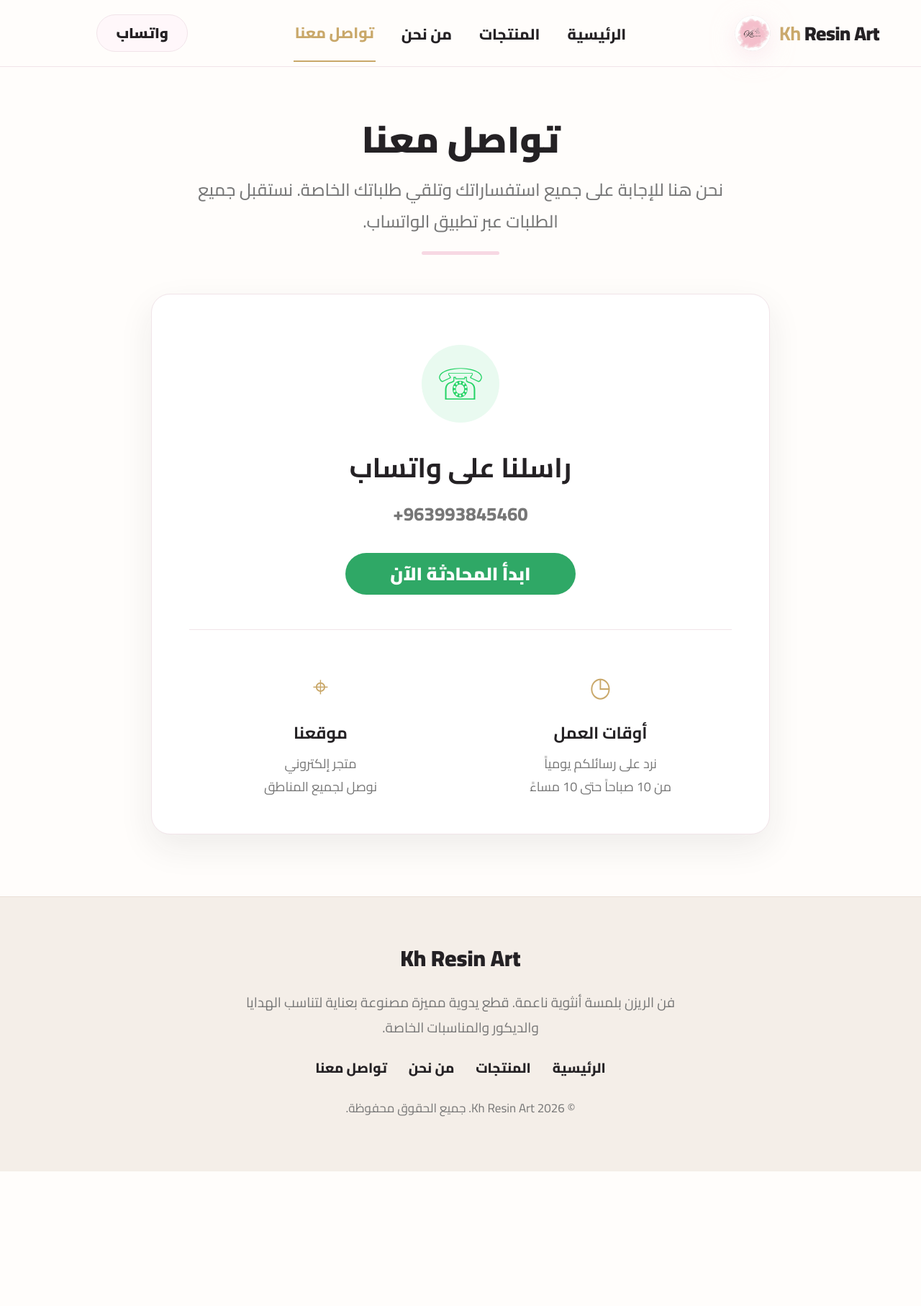
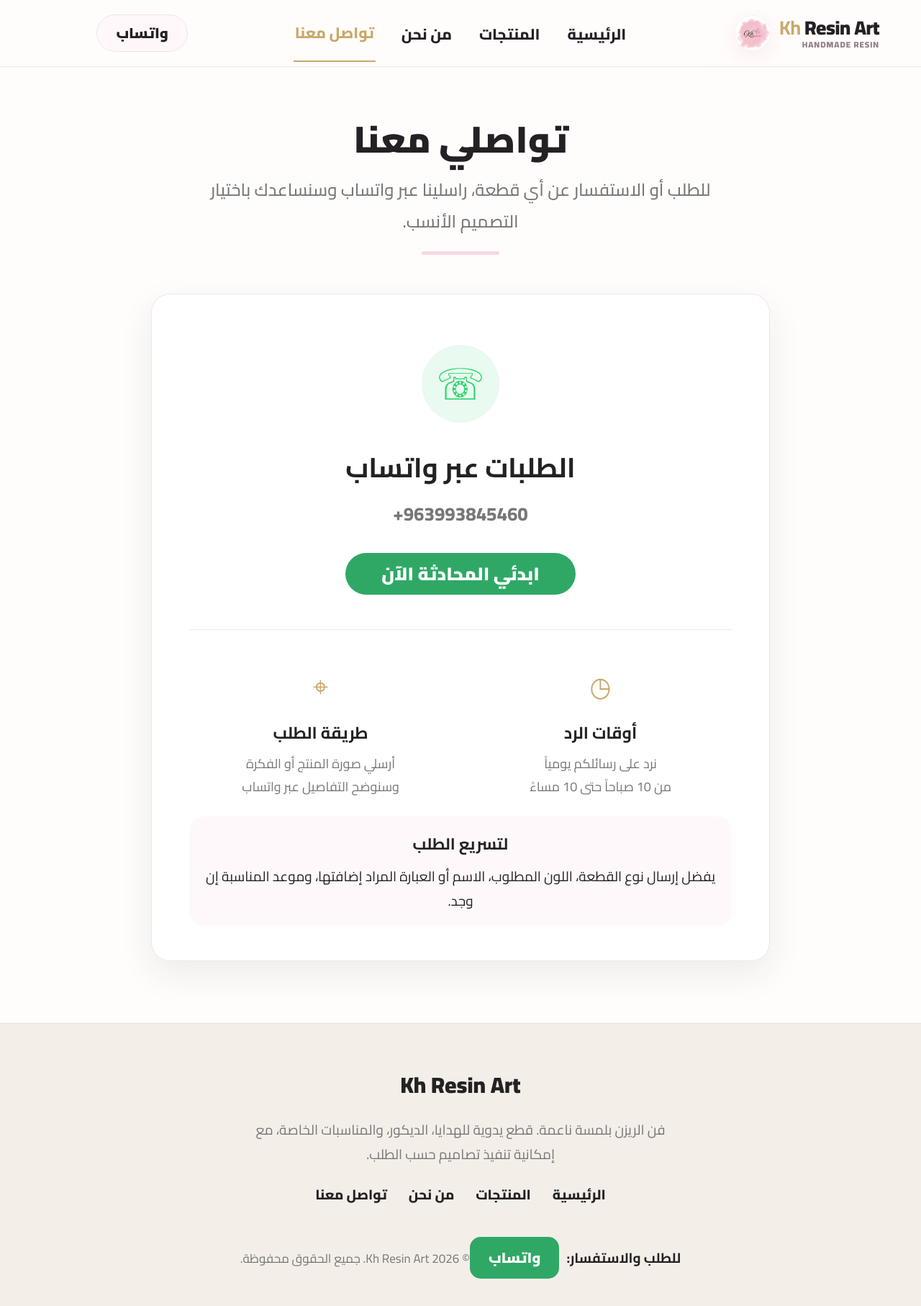
Before and after one commit to Othman-Darkal20752/kh-resin-art, a React (Vite) app: page /contact in a window 1280 px wide. Shown: the top 1814 px of the page at 72% size. Before the commit the page ends 1627 px from the top, so only its background shows below. Built offline with nearby package versions, Linux system fonts and the light colour scheme; no server answers.

Commit message:
Finalize Kh Resin Art UI text and responsive polish

```diff
--- a/src/components/Footer.jsx
+++ b/src/components/Footer.jsx
@@ -1,18 +1,28 @@
+import React from 'react';
 import { NavLink } from 'react-router-dom';
-import React from 'react';
+import WhatsAppButton from './WhatsAppButton';
 
 export default function Footer() {
   return (
     <footer className="footer">
       <div className="footer-inner">
         <h2>Kh Resin Art</h2>
-        <p>فن الريزن بلمسة أنثوية ناعمة. قطع يدوية مميزة مصنوعة بعناية لتناسب الهدايا والديكور والمناسبات الخاصة.</p>
+        <p>
+          فن الريزن بلمسة ناعمة. قطع يدوية للهدايا، الديكور، والمناسبات الخاصة، مع إمكانية تنفيذ تصاميم حسب الطلب.
+        </p>
+
         <div className="footer-links">
           <NavLink to="/">الرئيسية</NavLink>
           <NavLink to="/products">المنتجات</NavLink>
           <NavLink to="/about">من نحن</NavLink>
           <NavLink to="/contact">تواصل معنا</NavLink>
         </div>
+
+        <div className="footer-cta">
+          <span>للطلب والاستفسار:</span>
+          <WhatsAppButton variant="soft">واتساب</WhatsAppButton>
+        </div>
+
         <small>© 2026 Kh Resin Art. جميع الحقوق محفوظة.</small>
       </div>
     </footer>
--- a/src/components/Navbar.jsx
+++ b/src/components/Navbar.jsx
@@ -1,7 +1,7 @@
+import React from 'react';
 import { NavLink } from 'react-router-dom';
 import WhatsAppButton from './WhatsAppButton';
 import logo from '../assets/logo-clean.png';
-import React from 'react';
 
 const links = [
   { to: '/', label: 'الرئيسية' },
@@ -14,12 +14,15 @@ export default function Navbar() {
   return (
     <header className="site-header">
       <div className="nav-shell">
-        <NavLink to="/" className="brand-text" aria-label="Kh Resin Art">
+        <NavLink to="/" className="brand-text" aria-label="الانتقال إلى الصفحة الرئيسية">
           <img className="brand-logo" src={logo} alt="" aria-hidden="true" />
-          <span className="brand-name"><b>Kh</b> Resin Art</span>
+          <span className="brand-copy">
+            <span className="brand-name"><b>Kh</b> Resin Art</span>
+            <span className="brand-subtitle">Handmade Resin</span>
+          </span>
         </NavLink>
 
-        <nav className="main-nav" aria-label="روابط الموقع">
+        <nav className="main-nav" aria-label="روابط الموقع الأساسية">
           {links.map((link) => (
             <NavLink key={link.to} to={link.to} end={link.to === '/'}>
               {link.label}
--- a/src/pages/ContactPage.jsx
+++ b/src/pages/ContactPage.jsx
@@ -1,32 +1,40 @@
+import React from 'react';
 import WhatsAppButton, { PHONE_NUMBER } from '../components/WhatsAppButton';
-import React from 'react';
+
 export default function ContactPage() {
   const formattedPhone = `+${PHONE_NUMBER}`;
 
   return (
     <section className="contact-page page-section">
       <div className="page-title">
-        <h1>تواصل معنا</h1>
-        <p>نحن هنا للإجابة على جميع استفساراتك وتلقي طلباتك الخاصة. نستقبل جميع الطلبات عبر تطبيق الواتساب.</p>
+        <h1>تواصلي معنا</h1>
+        <p>
+          للطلب أو الاستفسار عن أي قطعة، راسلينا عبر واتساب وسنساعدك باختيار التصميم الأنسب.
+        </p>
       </div>
 
       <div className="contact-card">
-        <div className="big-whatsapp">☏</div>
-        <h2>راسلنا على واتساب</h2>
+        <div className="big-whatsapp" aria-hidden="true">☏</div>
+        <h2>الطلبات عبر واتساب</h2>
         <p className="phone-number">{formattedPhone}</p>
-        <WhatsAppButton className="large-contact-btn">ابدأ المحادثة الآن</WhatsAppButton>
+        <WhatsAppButton className="large-contact-btn">ابدئي المحادثة الآن</WhatsAppButton>
 
         <div className="contact-info-grid">
           <div>
             <span>◷</span>
-            <h3>أوقات العمل</h3>
+            <h3>أوقات الرد</h3>
             <p>نرد على رسائلكم يومياً<br />من 10 صباحاً حتى 10 مساءً</p>
           </div>
           <div>
             <span>⌖</span>
-            <h3>موقعنا</h3>
-            <p>متجر إلكتروني<br />نوصل لجميع المناطق</p>
+            <h3>طريقة الطلب</h3>
+            <p>أرسلي صورة المنتج أو الفكرة<br />وسنوضح التفاصيل عبر واتساب</p>
           </div>
+        </div>
+
+        <div className="contact-note">
+          <h3>لتسريع الطلب</h3>
+          <p>يفضل إرسال نوع القطعة، اللون المطلوب، الاسم أو العبارة المراد إضافتها، وموعد المناسبة إن وجد.</p>
         </div>
       </div>
     </section>
--- a/src/pages/HomePage.jsx
+++ b/src/pages/HomePage.jsx
@@ -36,7 +36,7 @@ function normalizeCategory(category) {
     slug: category.slug || String(category.id),
     description: category.description || '',
     order: category.order ?? 0,
-    icon: '✧',
+    icon: category.icon || '✧',
   };
 }
 
@@ -109,6 +109,14 @@ function sortByNewest(products) {
   });
 }
 
+function sortCategories(categories) {
+  return [...categories].sort((a, b) => {
+    const orderDiff = (a.order ?? 0) - (b.order ?? 0);
+    if (orderDiff !== 0) return orderDiff;
+    return a.name.localeCompare(b.name, 'ar');
+  });
+}
+
 export default function HomePage() {
   const [apiProducts, setApiProducts] = useState([]);
   const [apiCategories, setApiCategories] = useState([]);
@@ -141,19 +149,22 @@ export default function HomePage() {
 
   const featured = apiProducts.filter((product) => product.isFeatured).slice(0, 3);
   const newest = sortByNewest(apiProducts).slice(0, 3);
+  const categories = sortCategories(apiCategories);
 
   return (
     <>
       <section className="hero-section">
         <div className="hero-container">
           <div className="hero-copy">
-            <span className="eyebrow">أهلاً بكِ في عالم الجمال</span>
+            <span className="eyebrow">قطع ريزن يدوية للهدايا والديكور</span>
             <h1>Kh Resin Art</h1>
-            <h2>فن الريزن بلمسة أنثوية ناعمة</h2>
-            <p>قطع يدوية مميزة مصنوعة بعناية لتناسب الهدايا والديكور والمناسبات الخاصة.</p>
+            <h2>تصاميم ريزن ناعمة تُصنع بعناية خصيصاً لكِ</h2>
+            <p>
+              اختاري من مجموعتنا الجاهزة أو اطلبي قطعة مخصصة باسم، لون، أو فكرة تناسب مناسبتك.
+            </p>
             <div className="hero-actions">
               <Link className="btn btn-primary" to="/products">تصفحي المنتجات</Link>
-              <WhatsAppButton variant="soft">تواصلي عبر واتساب</WhatsAppButton>
+              <WhatsAppButton variant="soft">اسألي عبر واتساب</WhatsAppButton>
             </div>
           </div>
 
@@ -167,18 +178,19 @@ export default function HomePage() {
 
       <section className="section categories-section">
         <div className="section-heading center">
-          <h2>تصنيفات المنتجات</h2>
+          <h2>اختاري حسب نوع القطعة</h2>
+          <p>تصنيفات واضحة لتصفّح أسهل</p>
           <span />
         </div>
 
         {loading && <p className="empty-state">جاري تحميل التصنيفات...</p>}
 
-        {!loading && !errorMessage && apiCategories.length === 0 && (
+        {!loading && !errorMessage && categories.length === 0 && (
           <p className="empty-state">لا توجد تصنيفات ظاهرة حالياً.</p>
         )}
 
         <div className="category-grid">
-          {apiCategories.map((category) => (
+          {categories.map((category) => (
             <Link
               className="category-card"
               key={category.id || category.slug}
@@ -194,8 +206,8 @@ export default function HomePage() {
       <section className="section products-section">
         <div className="section-heading split">
           <div>
-            <h2>أعمال مميزة</h2>
-            <p>أكثر القطع طلباً وإعجاباً</p>
+            <h2>مختارات مميزة</h2>
+            <p>قطع نرشحها لكِ من أجمل الأعمال المتوفرة</p>
           </div>
           <Link to="/products" className="view-all">عرض الكل ←</Link>
         </div>
@@ -214,8 +226,8 @@ export default function HomePage() {
       <section className="section products-section small-top">
         <div className="section-heading split">
           <div>
-            <h2>أحدث المنتجات</h2>
-            <p>آخر التصاميم المضافة إلى المعرض</p>
+            <h2>وصل حديثاً</h2>
+            <p>آخر التصاميم التي تمت إضافتها إلى المعرض</p>
           </div>
           <Link to="/products" className="view-all">عرض المزيد ←</Link>
         </div>
@@ -231,10 +243,23 @@ export default function HomePage() {
       </section>
 
       <section className="custom-order-section">
-        <div>
-          <h2>اطلبي تصميمك الخاص</h2>
-          <p>يمكنك طلب لون أو اسم أو تصميم مخصص حسب المناسبة لتكون هديتك فريدة من نوعها ومصممة خصيصاً لكِ.</p>
-          <WhatsAppButton variant="dark">اطلبي عبر واتساب</WhatsAppButton>
+        <div className="custom-order-content">
+          <span className="eyebrow custom-eyebrow">تصميم حسب الطلب</span>
+          <h2>اطلبي قطعة باسمك، لونك، ومناسبتك</h2>
+          <p>
+            أرسلي لنا الفكرة أو صورة مرجعية، وسنساعدك باختيار الألوان والتفاصيل المناسبة قبل تنفيذ الطلب.
+          </p>
+
+          <ul className="custom-order-list" aria-label="تفاصيل يمكن تخصيصها">
+            <li>اختيار الألوان والورود والإضافات</li>
+            <li>إضافة اسم، حرف، تاريخ، أو عبارة قصيرة</li>
+            <li>تنسيق التصميم حسب المناسبة أو الهدية</li>
+          </ul>
+
+          <div className="custom-order-actions">
+            <WhatsAppButton variant="dark">ابدئي طلبك عبر واتساب</WhatsAppButton>
+            <Link to="/products" className="custom-order-link">شاهدي المنتجات أولاً</Link>
+          </div>
         </div>
       </section>
     </>
--- a/src/styles/global.css
+++ b/src/styles/global.css
@@ -317,3 +317,183 @@ main { min-height: 70vh; }
     font-size: 17px !important;
   }
 }
+
+/* Final touches for Kh Resin Art pages
+   Add this at the end of your main CSS file, for example src/styles/global.css or src/styles/home.css. */
+
+.brand-copy {
+  display: flex;
+  flex-direction: column;
+  line-height: 1.1;
+}
+
+.brand-subtitle {
+  margin-top: 2px;
+  font-size: 0.72rem;
+  letter-spacing: 0.08em;
+  color: rgba(90, 62, 79, 0.65);
+  text-transform: uppercase;
+}
+
+.custom-order-section {
+  margin: 56px auto 72px;
+  padding: 0 20px;
+}
+
+.custom-order-content {
+  max-width: 980px;
+  margin: 0 auto;
+  padding: 42px 36px;
+  border-radius: 28px;
+  text-align: center;
+  background:
+    radial-gradient(circle at top right, rgba(255, 240, 247, 0.95), transparent 34%),
+    linear-gradient(135deg, #f9d9e8 0%, #f3b9cf 45%, #d997b8 100%);
+  color: #4e2035;
+  box-shadow: 0 20px 50px rgba(97, 48, 74, 0.18);
+}
+
+.custom-eyebrow {
+  display: inline-flex;
+  margin-bottom: 12px;
+  color: #7c3150;
+  background: rgba(255, 255, 255, 0.42);
+  border-radius: 999px;
+  padding: 7px 14px;
+}
+
+.custom-order-content h2 {
+  margin: 0 0 12px;
+  font-size: clamp(1.7rem, 4vw, 2.4rem);
+}
+
+.custom-order-content p {
+  max-width: 680px;
+  margin: 0 auto 22px;
+  font-size: 1rem;
+  line-height: 1.9;
+}
+
+.custom-order-list {
+  display: grid;
+  grid-template-columns: repeat(3, minmax(0, 1fr));
+  gap: 12px;
+  max-width: 820px;
+  margin: 0 auto 26px;
+  padding: 0;
+  list-style: none;
+}
+
+.custom-order-list li {
+  padding: 14px 16px;
+  border-radius: 18px;
+  background: rgba(255, 255, 255, 0.44);
+  font-weight: 700;
+  line-height: 1.6;
+}
+
+.custom-order-actions {
+  display: flex;
+  align-items: center;
+  justify-content: center;
+  flex-wrap: wrap;
+  gap: 12px;
+}
+
+.custom-order-link {
+  color: #4e2035;
+  font-weight: 800;
+  text-decoration: none;
+  border-bottom: 1px solid currentColor;
+}
+
+.contact-note {
+  margin-top: 24px;
+  padding: 18px;
+  border-radius: 20px;
+  background: rgba(255, 247, 251, 0.86);
+  text-align: center;
+}
+
+.contact-note h3 {
+  margin: 0 0 8px;
+}
+
+.contact-note p {
+  margin: 0;
+  line-height: 1.8;
+}
+
+.footer-cta {
+  display: inline-flex;
+  align-items: center;
+  justify-content: center;
+  flex-wrap: wrap;
+  gap: 10px;
+  margin: 18px 0;
+}
+
+.footer-cta span {
+  font-weight: 700;
+}
+
+@media (max-width: 820px) {
+  .nav-shell {
+    flex-wrap: wrap;
+    gap: 12px;
+  }
+
+  .main-nav {
+    order: 3;
+    width: 100%;
+    justify-content: center;
+    overflow-x: auto;
+    padding-bottom: 4px;
+  }
+
+  .brand-subtitle {
+    display: none;
+  }
+
+  .custom-order-content {
+    padding: 32px 22px;
+    border-radius: 24px;
+  }
+
+  .custom-order-list {
+    grid-template-columns: 1fr;
+  }
+
+  .contact-info-grid {
+    grid-template-columns: 1fr;
+  }
+}
+
+@media (max-width: 560px) {
+  .hero-actions,
+  .custom-order-actions {
+    width: 100%;
+    flex-direction: column;
+  }
+
+  .hero-actions a,
+  .hero-actions button,
+  .custom-order-actions a,
+  .custom-order-actions button {
+    width: 100%;
+    justify-content: center;
+  }
+
+  .category-grid {
+    grid-template-columns: repeat(2, minmax(0, 1fr));
+  }
+
+  .products-grid.home-grid {
+    grid-template-columns: 1fr;
+  }
+
+  .footer-links {
+    flex-direction: column;
+    gap: 10px;
+  }
+}
```
Also changed, not shown: src/pages/AboutPage.jsx (+24 -9 lines).
